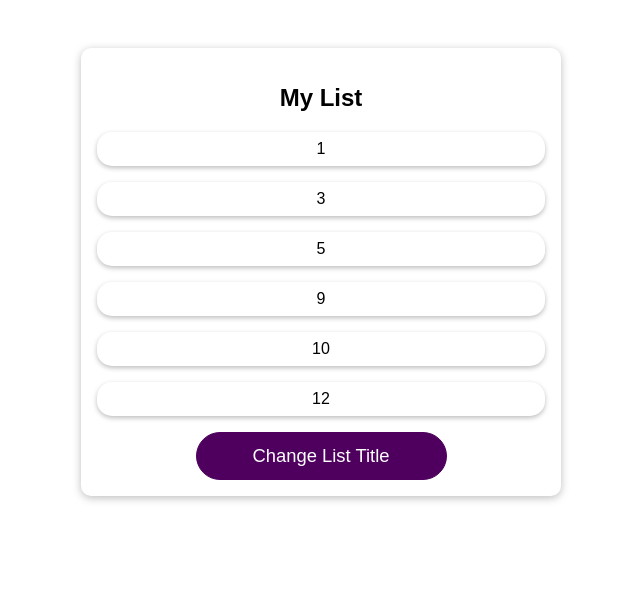
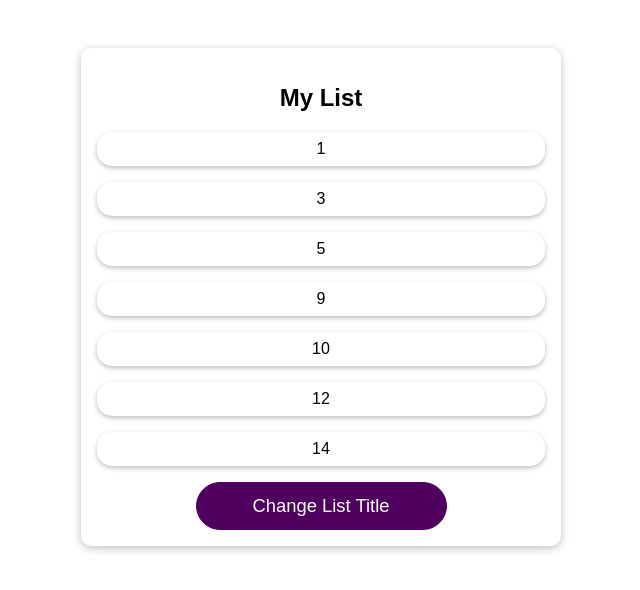
Before and after one commit to HeriSuheri/kursus-12, a React (Create React App) app: page / in a window 1280 px wide. Shown: the top 590 px of the page, without its empty margins (319-959 px from the left). Built offline with nearby package versions, Linux system fonts and the light colour scheme.

Commit message:
tambah angka 14

```diff
--- a/src/App.js
+++ b/src/App.js
@@ -11,7 +11,7 @@ function App() {
     setListTitle('New Title');
   }, []);
 
-  const listItems = useMemo(() => [5, 3, 1, 10, 9, 12], []);
+  const listItems = useMemo(() => [5, 3, 1, 10, 9, 12,14], []);
 
   return (
     <div className="app">
```
